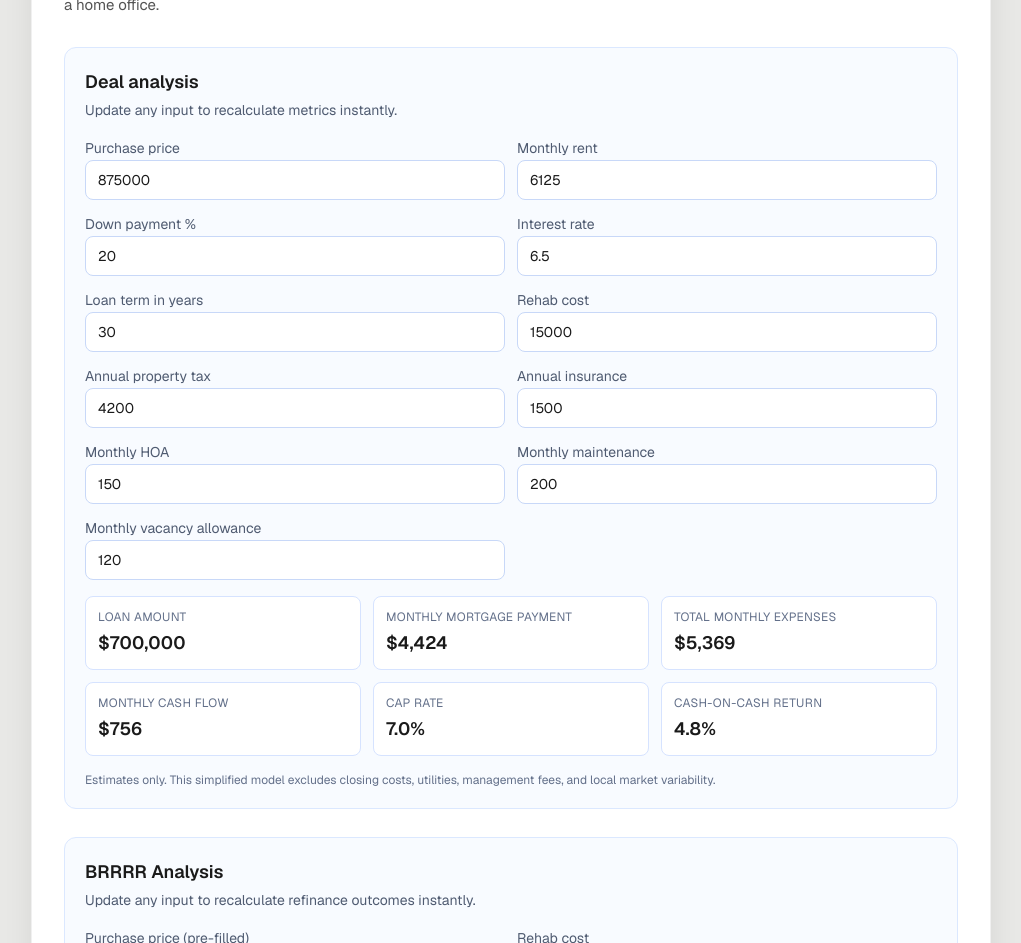
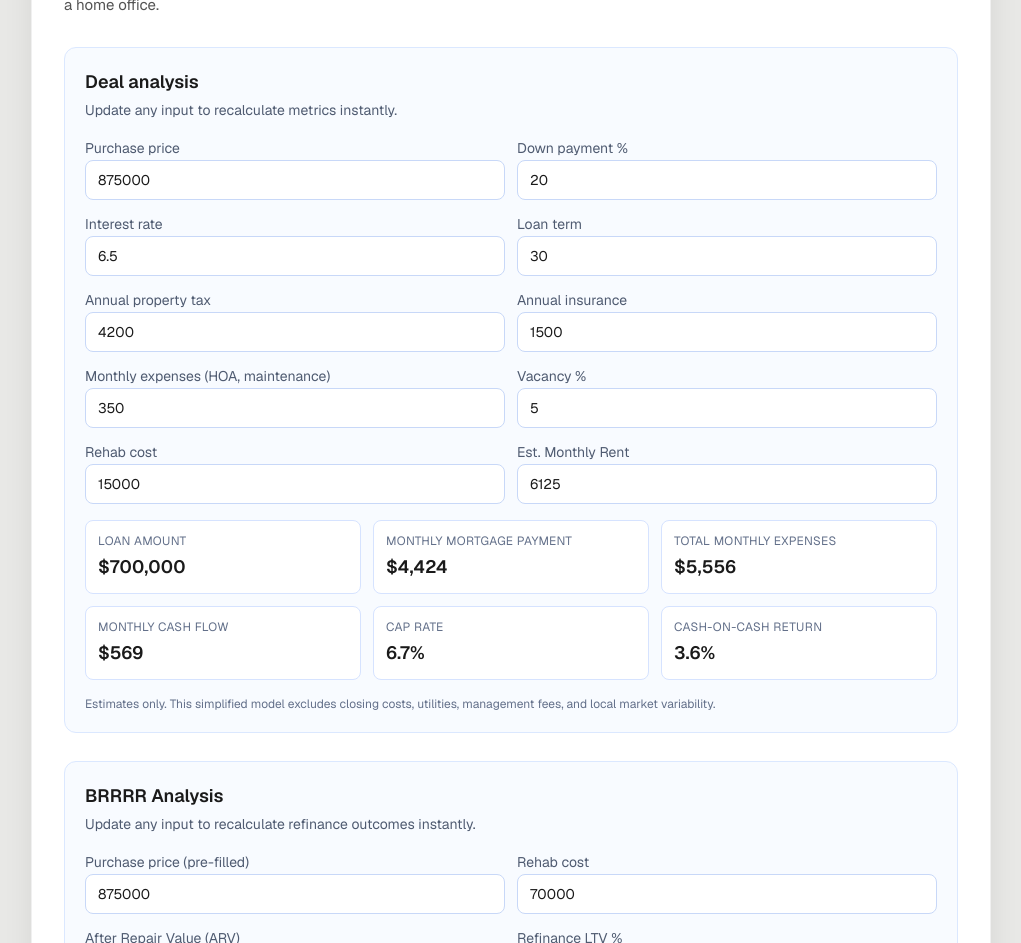
Before and after one commit to analizere/real-estate-ai, a Next.js app: page /property/1 in a window 1280 px wide. Shown: the part 820-1763 px from the top of the page, without its empty margins (129-1150 px from the left). Built offline with nearby package versions, Linux system fonts and the light colour scheme.

Commit message:
refine buy and hold input structure

```diff
--- a/app/property/[id]/DealAnalysis.tsx
+++ b/app/property/[id]/DealAnalysis.tsx
@@ -26,16 +26,15 @@ type FieldDef = {
 
 type Inputs = {
   purchasePrice: string;
-  monthlyRent: string;
   downPaymentPercent: string;
   interestRate: string;
   loanTermYears: string;
   rehabCost: string;
+  monthlyRent: string;
   annualPropertyTax: string;
   annualInsurance: string;
-  monthlyHoa: string;
-  monthlyMaintenance: string;
-  monthlyVacancyAllowance: string;
+  monthlyExpenses: string;
+  vacancyPercent: string;
 };
 
 function toNumber(value: string, fallback: number) {
@@ -46,30 +45,28 @@ function toNumber(value: string, fallback: number) {
 export default function DealAnalysis({ initialPurchasePrice }: DealAnalysisProps) {
   const [inputs, setInputs] = useState<Inputs>({
     purchasePrice: String(initialPurchasePrice),
-    monthlyRent: String(Math.round(initialPurchasePrice * 0.007)),
     downPaymentPercent: "20",
     interestRate: "6.5",
     loanTermYears: "30",
     rehabCost: "15000",
+    monthlyRent: String(Math.round(initialPurchasePrice * 0.007)),
     annualPropertyTax: "4200",
     annualInsurance: "1500",
-    monthlyHoa: "150",
-    monthlyMaintenance: "200",
-    monthlyVacancyAllowance: "120",
+    monthlyExpenses: "350",
+    vacancyPercent: "5",
   });
 
   const values = useMemo(() => {
     const purchasePrice = toNumber(inputs.purchasePrice, initialPurchasePrice);
-    const monthlyRent = toNumber(inputs.monthlyRent, Math.round(initialPurchasePrice * 0.007));
     const downPaymentPercent = toNumber(inputs.downPaymentPercent, 20);
     const interestRate = toNumber(inputs.interestRate, 6.5);
     const loanTermYears = Math.max(1, toNumber(inputs.loanTermYears, 30));
     const rehabCost = toNumber(inputs.rehabCost, 15000);
+    const monthlyRent = toNumber(inputs.monthlyRent, Math.round(initialPurchasePrice * 0.007));
     const annualPropertyTax = toNumber(inputs.annualPropertyTax, 4200);
     const annualInsurance = toNumber(inputs.annualInsurance, 1500);
-    const monthlyHoa = toNumber(inputs.monthlyHoa, 150);
-    const monthlyMaintenance = toNumber(inputs.monthlyMaintenance, 200);
-    const monthlyVacancyAllowance = toNumber(inputs.monthlyVacancyAllowance, 120);
+    const monthlyExpenses = toNumber(inputs.monthlyExpenses, 350);
+    const vacancyPercent = toNumber(inputs.vacancyPercent, 5);
 
     return {
       purchasePrice,
@@ -80,9 +77,8 @@ export default function DealAnalysis({ initialPurchasePrice }: DealAnalysisProps
       rehabCost,
       annualPropertyTax,
       annualInsurance,
-      monthlyHoa,
-      monthlyMaintenance,
-      monthlyVacancyAllowance,
+      monthlyExpenses,
+      vacancyPercent,
     };
   }, [initialPurchasePrice, inputs]);
 
@@ -102,14 +98,14 @@ export default function DealAnalysis({ initialPurchasePrice }: DealAnalysisProps
 
     const monthlyTax = values.annualPropertyTax / 12;
     const monthlyInsurance = values.annualInsurance / 12;
+    const monthlyVacancyAllowance = values.monthlyRent * (values.vacancyPercent / 100);
 
     const totalMonthlyExpenses =
       monthlyMortgagePayment +
       monthlyTax +
       monthlyInsurance +
-      values.monthlyHoa +
-      values.monthlyMaintenance +
-      values.monthlyVacancyAllowance;
+      values.monthlyExpenses +
+      monthlyVacancyAllowance;
 
     const monthlyCashFlow = values.monthlyRent - totalMonthlyExpenses;
 
@@ -117,10 +113,7 @@ export default function DealAnalysis({ initialPurchasePrice }: DealAnalysisProps
       values.monthlyRent * 12 -
       (values.annualPropertyTax +
         values.annualInsurance +
-        (values.monthlyHoa +
-          values.monthlyMaintenance +
-          values.monthlyVacancyAllowance) *
-          12);
+        (values.monthlyExpenses + monthlyVacancyAllowance) * 12);
 
     const totalProjectCost = values.purchasePrice + values.rehabCost;
     const capRate =
@@ -143,16 +136,15 @@ export default function DealAnalysis({ initialPurchasePrice }: DealAnalysisProps
 
   const fields: FieldDef[] = [
     { key: "purchasePrice", label: "Purchase price" },
-    { key: "monthlyRent", label: "Monthly rent" },
     { key: "downPaymentPercent", label: "Down payment %", step: "0.1" },
     { key: "interestRate", label: "Interest rate", step: "0.01" },
-    { key: "loanTermYears", label: "Loan term in years" },
-    { key: "rehabCost", label: "Rehab cost" },
+    { key: "loanTermYears", label: "Loan term" },
     { key: "annualPropertyTax", label: "Annual property tax" },
     { key: "annualInsurance", label: "Annual insurance" },
-    { key: "monthlyHoa", label: "Monthly HOA" },
-    { key: "monthlyMaintenance", label: "Monthly maintenance" },
-    { key: "monthlyVacancyAllowance", label: "Monthly vacancy allowance" },
+    { key: "monthlyExpenses", label: "Monthly expenses (HOA, maintenance)" },
+    { key: "vacancyPercent", label: "Vacancy %", step: "0.1" },
+    { key: "rehabCost", label: "Rehab cost" },
+    { key: "monthlyRent", label: "Est. Monthly Rent" },
   ];
 
   return (
```
